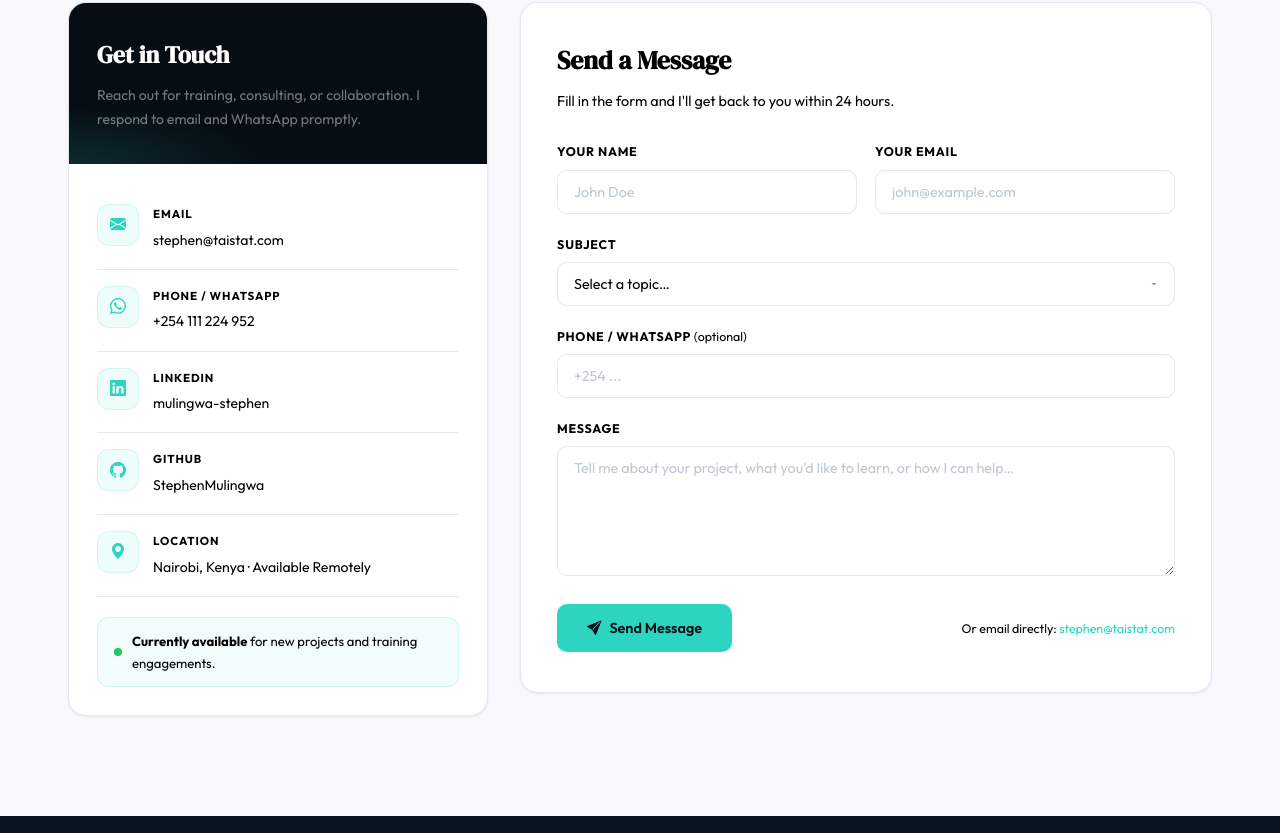
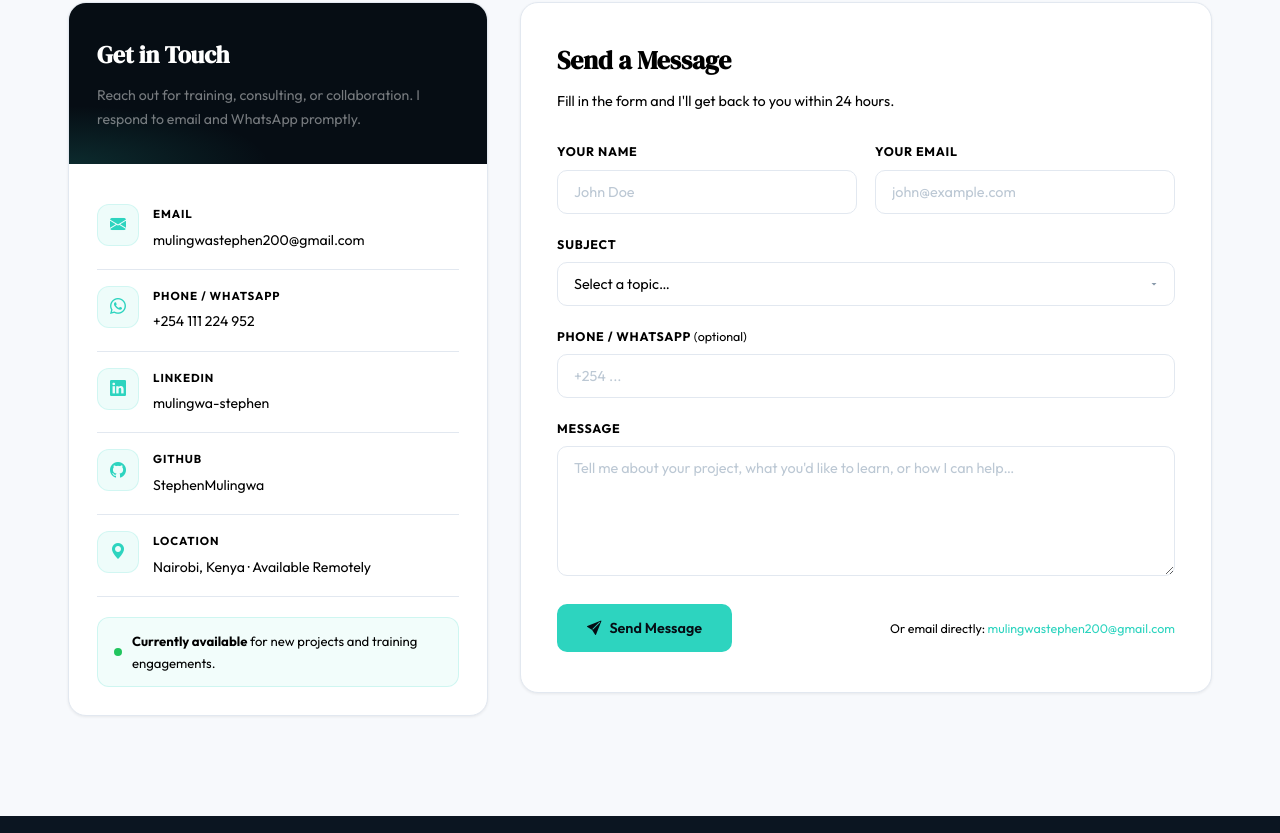
Before and after one commit to taistatconsultancy/Portfolio_Website, a plain HTML site: page contact.html in a window 1280 px wide. Shown: the part 546-1379 px from the top of the page. Drawn offline with nearby package versions, Linux system fonts and the light colour scheme.

Commit message:
Update contact email address to new Gmail account

```diff
--- a/contact.html
+++ b/contact.html
@@ -320,7 +320,7 @@
                   <div class="contact-item-icon"><i class="bi bi-envelope-fill"></i></div>
                   <div>
                     <strong>Email</strong>
-                    <a href="mailto:stephen@taistat.com">stephen@taistat.com</a>
+                    <a href="mailto:mulingwastephen200@gmail.com">mulingwastephen200@gmail.com</a>
                   </div>
                 </div>
 
@@ -419,7 +419,7 @@
                   <p id="contactFormStatus" class="form-note" role="status" aria-live="polite" style="margin-top:12px;font-weight:600;display:none"></p>
                   <p class="form-note">
                     Or email directly:
-                    <a href="mailto:stephen@taistat.com">stephen@taistat.com</a>
+                    <a href="mailto:mulingwastephen200@gmail.com">mulingwastephen200@gmail.com</a>
                   </p>
                 </div>
               </form>
```
